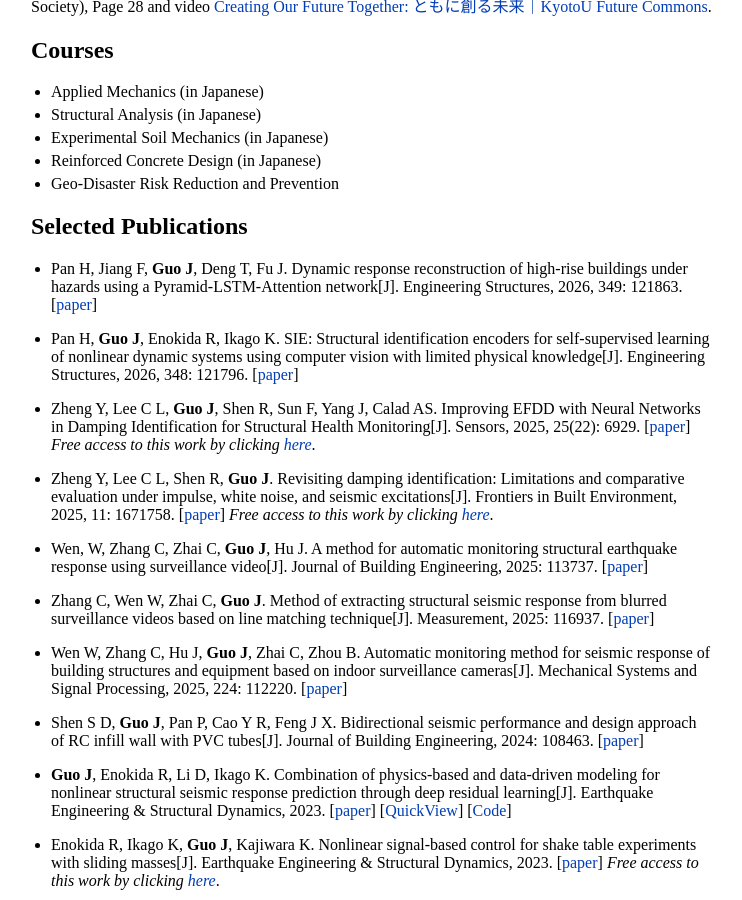
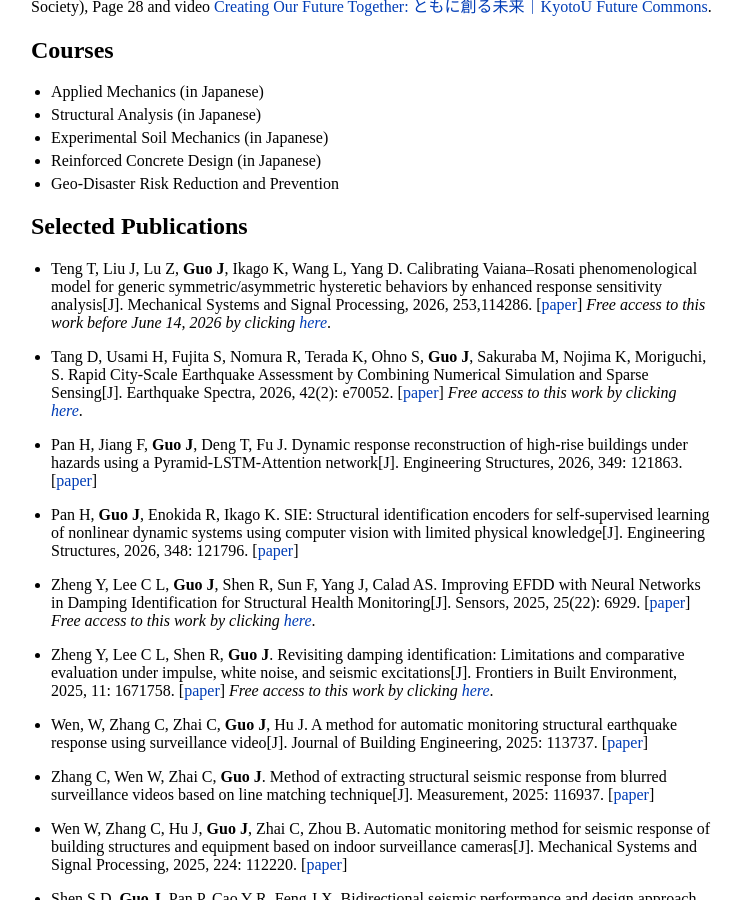
Before and after one commit to JiaGUOCV/JiaGUOCV.github.io, a Jekyll site: the page built from index.md, in a window 1280 px wide and 900 px high, scrolled down 535 px. Shown: the whole window, without its empty margins (259-1001 px from the left). Built offline with Jekyll 4.4.1, drawn with Linux system fonts in a browser that asks for light colours; our own code applies the rules of GitHub Pages for plain Markdown files.

Commit message:
Update index.md

```diff
--- a/index.md
+++ b/index.md
@@ -28,6 +28,12 @@ Find more @ Kyoto University Visual Book [KyotoU Future Commons](https://my.eboo
 - Geo-Disaster Risk Reduction and Prevention
 
 ## Selected Publications
+* Teng T, Liu J, Lu Z, **Guo J**, Ikago K, Wang L, Yang D. Calibrating Vaiana–Rosati phenomenological model for generic symmetric/asymmetric hysteretic behaviors by enhanced response sensitivity analysis[J]. Mechanical Systems and Signal Processing, 2026, 253,114286. [[paper](https://doi.org/10.1016/j.ymssp.2026.114286)]
+*Free access to this work before June 14, 2026 by clicking [here](https://authors.elsevier.com/c/1m-8z39~t0r57L)*.
+
+* Tang D, Usami H, Fujita S, Nomura R, Terada K, Ohno S, **Guo J**, Sakuraba M, Nojima K, Moriguchi, S. Rapid City‐Scale Earthquake Assessment by Combining Numerical Simulation and Sparse Sensing[J]. Earthquake Spectra, 2026, 42(2): e70052. [[paper](https://onlinelibrary.wiley.com/doi/full/10.1002/esp4.70052)]
+*Free access to this work by clicking [here](https://onlinelibrary.wiley.com/doi/epdf/10.1002/esp4.70052)*.
+
 * Pan H, Jiang F, **Guo J**, Deng T, Fu J. Dynamic response reconstruction of high-rise buildings under hazards using a Pyramid-LSTM-Attention network[J]. Engineering Structures, 2026, 349: 121863. [[paper](https://doi.org/10.1016/j.engstruct.2025.121863)]
 
 * Pan H, **Guo J**, Enokida R, Ikago K. SIE: Structural identification encoders for self-supervised learning of nonlinear dynamic systems using computer vision with limited physical knowledge[J]. Engineering Structures, 2026, 348: 121796. [[paper](https://doi.org/10.1016/j.engstruct.2025.121796)]
```
